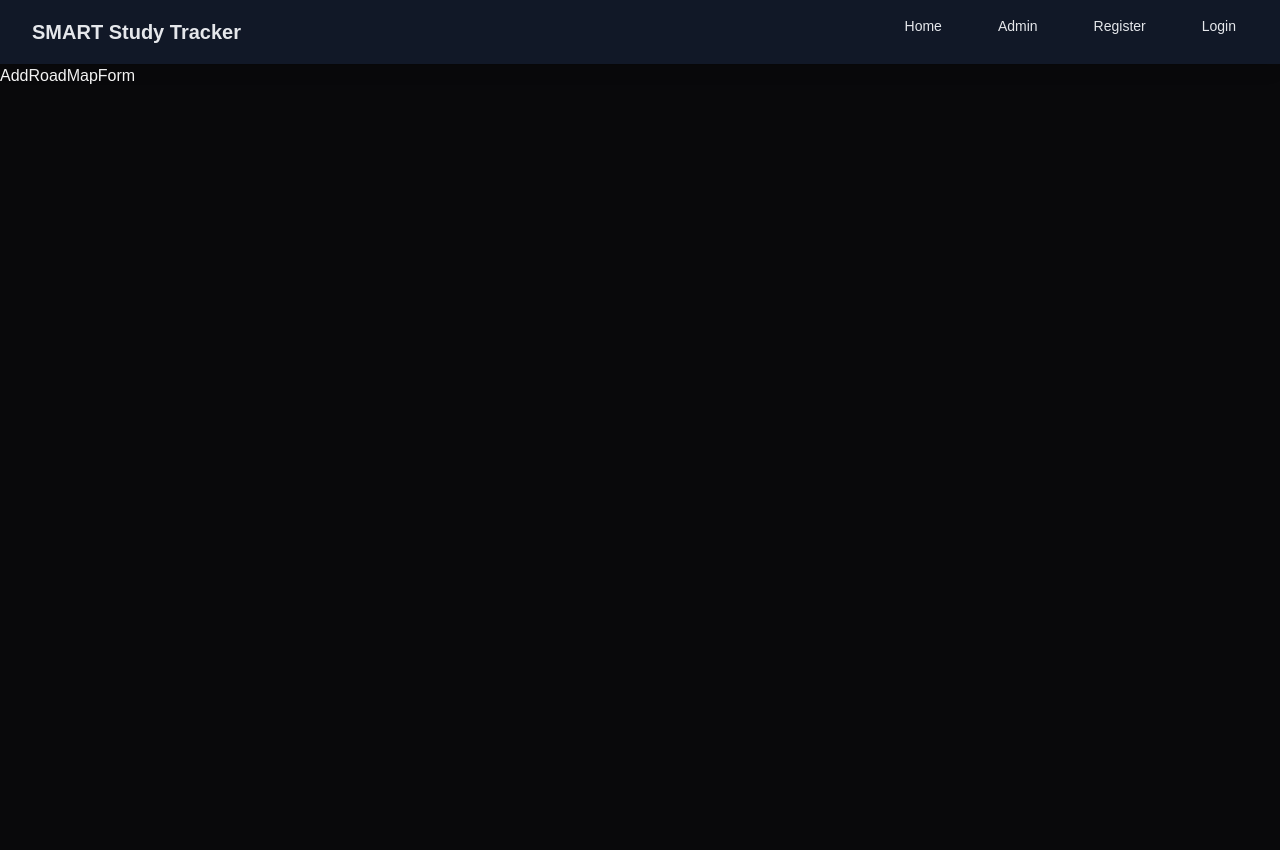
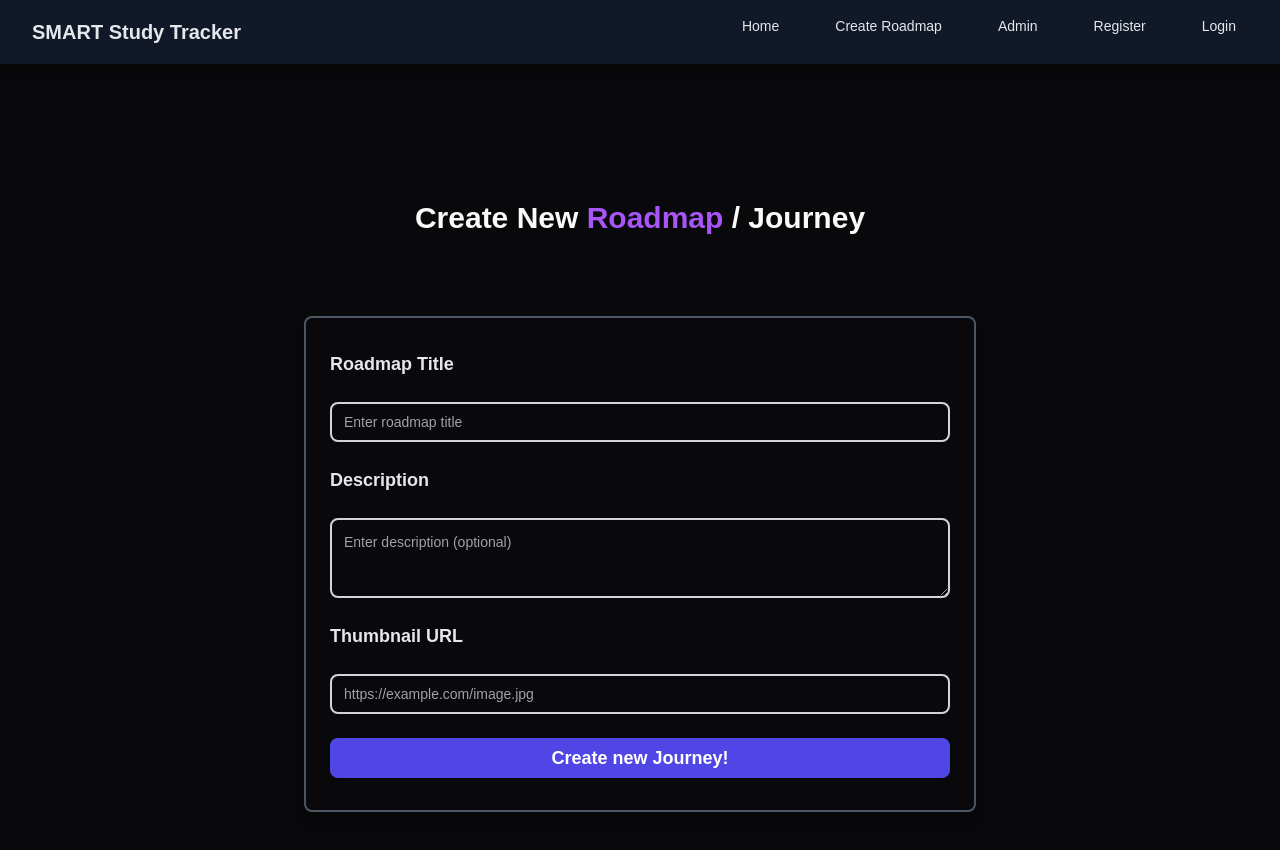
Before and after one commit to GaziAdib/smart-study-tracker-nextjs-15, a Next.js app: page /create-roadmap in a window 1280 px wide. Shown: the top 850 px of the page. Before the commit the page ends 800 px from the top, so only its background shows below. Built offline with nearby package versions, Linux system fonts and the light colour scheme; no server answers.

Commit message:
added create roadmap features with awesome ui and plus some buf fixes

```diff
--- a/app/(admin-panel)/create-roadmap/page.jsx
+++ b/app/(admin-panel)/create-roadmap/page.jsx
@@ -2,10 +2,14 @@ import AddRoadMapForm from "@/app/components/admin/forms/AddRoadMapForm"
 
 const AddRoadmapPage = () => {
   return (
-    <div>
-        <h1>Add road map (From Admin)</h1>
+    <div className="flex items-center justify-center min-h-screen">
+      <div className="container mt-10 pt-10">
+        <h1 className="text-3xl font-bold m-auto text-center my-10 py-10">
+          Create New <b className="font-extrabold text-purple-500">Roadmap</b> / Journey
+        </h1>
         <AddRoadMapForm />
-    </div>
+      </div>
+  </div>
   )
 }
 
--- /dev/null
+++ b/app/ToastProvider.jsx
@@ -0,0 +1,9 @@
+"use client";
+
+import { Toaster } from "sonner";
+
+const ToasterProvider = () => {
+  return <Toaster position="bottom-right" richColors  />;
+};
+
+export default ToasterProvider;
--- a/app/api/admin/roadmap/create-roadmap/route.js
+++ b/app/api/admin/roadmap/create-roadmap/route.js
@@ -11,6 +11,8 @@ export async function POST(req) {
     const session = await getServerSession(authOptions);
 
     const {  title, description, thumbnailUrl  }  =  await req.json();
+
+    console.log({title, description, thumbnailUrl})
 
     try {
         if (session?.user?.role === 'ADMIN') {
--- a/app/components/admin/forms/AddRoadMapForm.jsx
+++ b/app/components/admin/forms/AddRoadMapForm.jsx
@@ -1,9 +1,160 @@
-import React from 'react'
+"use client";
+
+import { useRouter } from "next/navigation";
+import { z } from "zod";
+import { useForm } from "react-hook-form";
+import { zodResolver } from "@hookform/resolvers/zod";
+
+import { Input } from "@/components/ui/input";
+import { Textarea } from "@/components/ui/textarea";
+import { Button } from "@/components/ui/button";
+
+import { toast } from 'sonner'
+
+import {
+  Form,
+  FormField,
+  FormLabel,
+  FormControl,
+  FormDescription,
+  FormMessage,
+} from "@/components/ui/form"; // Example component imports, adjust to your setup
+
+
+// Zod validation schema
+const roadmapSchema = z.object({
+  title: z.string().min(3, "Title must be at least 3 characters long"),
+  description: z.string().optional(),
+  thumbnailUrl: z.string().url("Must be a valid URL").optional(),
+});
 
 const AddRoadMapForm = () => {
+
+  const router = useRouter();
+
+  const form = useForm({
+    resolver: zodResolver(roadmapSchema),
+    defaultValues: {
+      title: "",
+      description: "",
+      thumbnailUrl: "",
+    },
+  });
+
+  // onSubmit handler
+  const onSubmit = async (data) => {
+    console.log("Form data submitted: ", data);
+
+
+    // api call to backend to handle Add New RoadMap
+
+    const roadmapData = {
+      title: data?.title,
+      description: data?.description,
+      thumbnailUrl: data?.thumbnailUrl
+    }
+
+    try {
+      const response = await fetch("/api/admin/roadmap/create-roadmap", {
+        method: "POST",
+        headers: {
+          "Content-Type": "application/json", // Inform backend it's JSON
+        },
+        body: JSON.stringify(roadmapData),
+      });
+
+      if(response.ok) {
+         router.push('/')
+         toast.success('Roadmap created successfully')
+      }
+
+    } catch (error) {
+      console.log("Error adding product:", error);
+    }
+
+
+
+  };
+
   return (
-    <div>AddRoadMapForm</div>
-  )
-}
+    <Form {...form}>
+  <form
+    onSubmit={form.handleSubmit(onSubmit)}
+    className="space-y-6 my-8 py-8 mx-auto px-6 max-w-2xl border-2 border-gray-600 rounded-lg shadow-lg"
+  >
+    {/* Title */}
+    <FormField
+      name="title"
+      control={form.control}
+      render={({ field }) => (
+        <>
+          <FormLabel className="block text-lg font-semibold text-gray-200">
+            Roadmap Title
+          </FormLabel>
+          <FormControl>
+            <Input
+              {...field}
+              className="border-2 border-gray-300 rounded-lg w-full p-3 mt-2 focus:outline-none focus:ring-2 focus:ring-indigo-500"
+              placeholder="Enter roadmap title"
+            />
+          </FormControl>
+          <FormMessage className="text-sm text-red-600 mt-1" />
+        </>
+      )}
+    />
 
-export default AddRoadMapForm
+    {/* Description */}
+    <FormField
+      name="description"
+      control={form.control}
+      render={({ field }) => (
+        <>
+          <FormLabel className="block text-lg font-semibold text-gray-200">
+            Description
+          </FormLabel>
+          <FormControl>
+            <Textarea
+              {...field}
+              className="border-2 border-gray-300 rounded-lg w-full p-3 mt-2 focus:outline-none focus:ring-2 focus:ring-indigo-500"
+              placeholder="Enter description (optional)"
+            />
+          </FormControl>
+          <FormMessage className="text-sm text-red-600 mt-1" />
+        </>
+      )}
+    />
+
+    {/* Thumbnail URL */}
+    <FormField
+      name="thumbnailUrl"
+      control={form.control}
+      render={({ field }) => (
+        <>
+          <FormLabel className="block text-lg font-semibold text-gray-200">
+            Thumbnail URL
+          </FormLabel>
+          <FormControl>
+            <Input
+              {...field}
+              className="border-2 border-gray-300 rounded-lg w-full p-3 mt-2 focus:outline-none focus:ring-2 focus:ring-indigo-500"
+              placeholder="https://example.com/image.jpg"
+            />
+          </FormControl>
+          <FormMessage className="text-sm text-red-600 mt-1" />
+        </>
+      )}
+    />
+
+    {/* Submit Button */}
+    <Button
+      type="submit"
+      className="w-full py-3 px-5 bg-indigo-600 text-white rounded-lg font-bold text-lg hover:bg-indigo-700 focus:outline-none focus:ring-2 focus:ring-indigo-500"
+    >
+      Create new Journey!
+    </Button>
+  </form>
+</Form>
+  );
+};
+
+export default AddRoadMapForm;
--- a/app/components/navbar/Navbar.jsx
+++ b/app/components/navbar/Navbar.jsx
@@ -26,6 +26,7 @@ const Navbar = () => {
             </div>
             <div className="hidden mt-2 sm:ml-6 sm:flex sm:space-x-8">
               <Link href="/" className="text-gray-800 dark:text-gray-200 hover:text-gray-600 px-3 py-2 rounded-md text-sm font-medium">Home</Link>
+              <Link href="/create-roadmap" className="text-gray-800 dark:text-gray-200 hover:text-gray-600 px-3 py-2 rounded-md text-sm font-medium">Create Roadmap</Link>
               <Link href="/" className="text-gray-800 dark:text-gray-200 hover:text-gray-600 px-3 py-2 rounded-md text-sm font-medium">Admin</Link>
 
               {session?.data?.user == undefined &&  <>
--- a/app/layout.js
+++ b/app/layout.js
@@ -2,8 +2,7 @@ import localFont from "next/font/local";
 import "./globals.css";
 import { Providers } from "./providers";
 import Navbar from "./components/navbar/Navbar";
-
-import  {SidebarProvider, SidebarTrigger} from '@/components/ui/sidebar'
+import ToasterProvider from "./ToastProvider";
 
 
 const geistSans = localFont({
@@ -30,6 +29,7 @@ export default function RootLayout({ children }) {
       >
         <Providers>
             <Navbar />
+            <ToasterProvider />
             <div className="my-10">
               {children}
             </div>
--- a/app/page.js
+++ b/app/page.js
@@ -1,15 +1,13 @@
-import { getServerSession } from "next-auth";
-import { authOptions } from "./api/auth/[...nextauth]/route";
 import LogoutButton from "./components/button/LogoutButton";
 
 export default async function Home() {
 
-  const session = await getServerSession(authOptions);
+  //const session = await getServerSession(authOptions);
 
   return (
     <div className="grid grid-rows-[20px_1fr_20px] dark:bg-gray-900 items-center justify-items-center min-h-screen p-8 pb-20 gap-16 sm:p-20 font-[family-name:var(--font-geist-sans)]">
       <main className="flex flex-col gap-8 row-start-2 items-center sm:items-start">
-        <h1 className="text-3xl text-center px- py-8 text-blue-200">Hi, Welcome {session?.user?.username} to the World Of Study Roadmap Progress Tracker!</h1>
+        <h1 className="text-3xl text-center px- py-8 text-blue-200">Hi, Welcome  to the World Of Study Roadmap Progress Tracker!</h1>
 
         <LogoutButton label={'Logout'} color={'red'} />
       </main>
```
